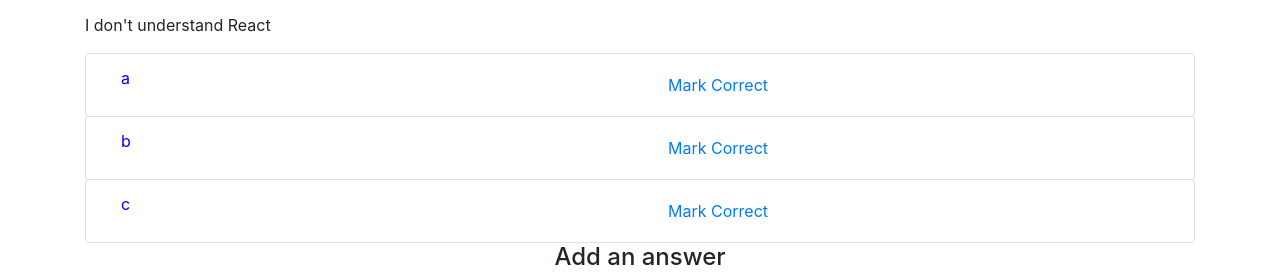
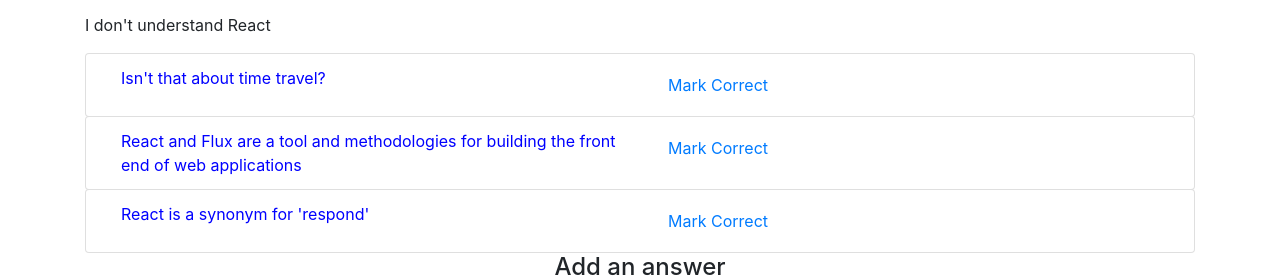
Before and after one commit to craig-o-curtis/react-flux, a React (Create React App) app: page / in a window 1280 px wide. Shown: the part 171-449 px from the top of the page. Built offline with nearby package versions, Linux system fonts and the light colour scheme; no server answers.

Commit message:
Add store

```diff
--- /dev/null
+++ b/src/Stores/ForumStore.js
@@ -0,0 +1,41 @@
+import EventEmitter from '../Flux/eventEmitter';
+
+// const answerData = {
+//     "1": {
+//         body: "Isn't that about time travel?",
+//         correct: false
+//     },
+//     "2": {
+//         body: "React and Flux are a tool and methodologies for building the front end of web applications",
+//         correct: true,
+//     },
+//     "3": {
+//         body: "React is a synonym for 'respond'",
+//         correct: false,
+//     },
+// };
+const answerData = [
+    {
+        body: "Isn't that about time travel?",
+        correct: false
+    },
+    {
+        body: "React and Flux are a tool and methodologies for building the front end of web applications",
+        correct: true,
+    },
+    {
+        body: "React is a synonym for 'respond'",
+        correct: false,
+    },
+];
+
+const ForumStore = new EventEmitter();
+
+// mock api call
+ForumStore.getAnswers = () => {
+    return answerData;
+}
+
+// export default {answerData, ForumStore};
+// export default answerData;
+export default ForumStore;
--- a/src/components/Forum.js
+++ b/src/components/Forum.js
@@ -10,6 +10,8 @@
 import EventEmitter from '../Flux/eventEmitter';
 import ForumDispatcher from '../Flux/ForumDispatcher';
 
+import ForumStore from '../Stores/ForumStore';
+
 class Forum extends Component {
     // constructor() {
     //     super();
@@ -21,12 +23,14 @@
     //         ]
     //     };
     // }
+
     state = {
-        allAnswers : [
-            {body: 'a'},
-            {body: 'b'},
-            {body: 'c'},
-        ]
+        // allAnswers : [
+        //     {body: 'a'},
+        //     {body: 'b'},
+        //     {body: 'c'},
+        // ]
+        allAnswers : ForumStore.getAnswers()
     };
 
     componentWillMount() {
--- a/src/components/ForumAnswers/ForumAnswer/ForumAnswer.css
+++ b/src/components/ForumAnswers/ForumAnswer/ForumAnswer.css
@@ -4,3 +4,6 @@
   flex-direction: row;
   justify-content: flex-start;
   text-align: left; }
+
+.whitespace {
+  white-space: initial; }
--- a/src/components/ForumAnswers/ForumAnswer/ForumAnswer.js
+++ b/src/components/ForumAnswers/ForumAnswer/ForumAnswer.js
@@ -10,8 +10,8 @@
 		<ListGroupItem className="btn btn-outline-light ForumAnswer">
 			<Container>
 				<Row>
-					<Col>
-						<span xs="6">{props.answer.body ? props.answer.body : null}</span>
+					<Col xs="6" className="whitespace">
+						{props.answer.body ? props.answer.body : null}
 					</Col>
 
 					<Col xs="6">
--- a/src/components/ForumAnswers/ForumAnswer/ForumAnswer.scss
+++ b/src/components/ForumAnswers/ForumAnswer/ForumAnswer.scss
@@ -5,3 +5,6 @@
     justify-content: flex-start;
     text-align: left;
 }
+.whitespace {
+    white-space: initial;
+}
--- a/src/components/ForumAnswers/ForumAnswers.js
+++ b/src/components/ForumAnswers/ForumAnswers.js
@@ -7,7 +7,7 @@
 
 class ForumAnswers extends Component {
 
-    handleMarkCorrect(id) {
+    handleMarkCorrect(id, key, answer) {
         console.log('id')
         console.log(id)
 
```
